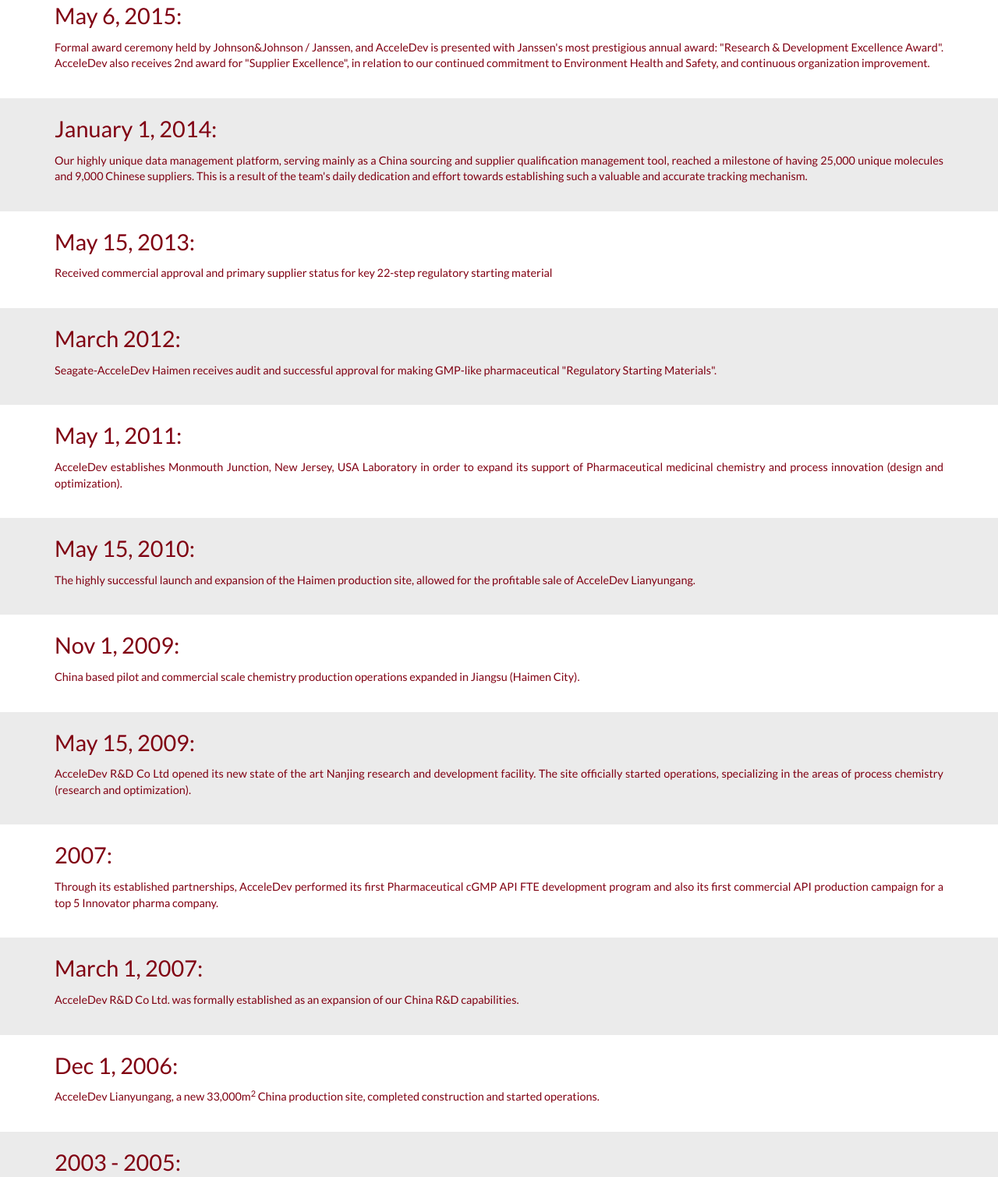
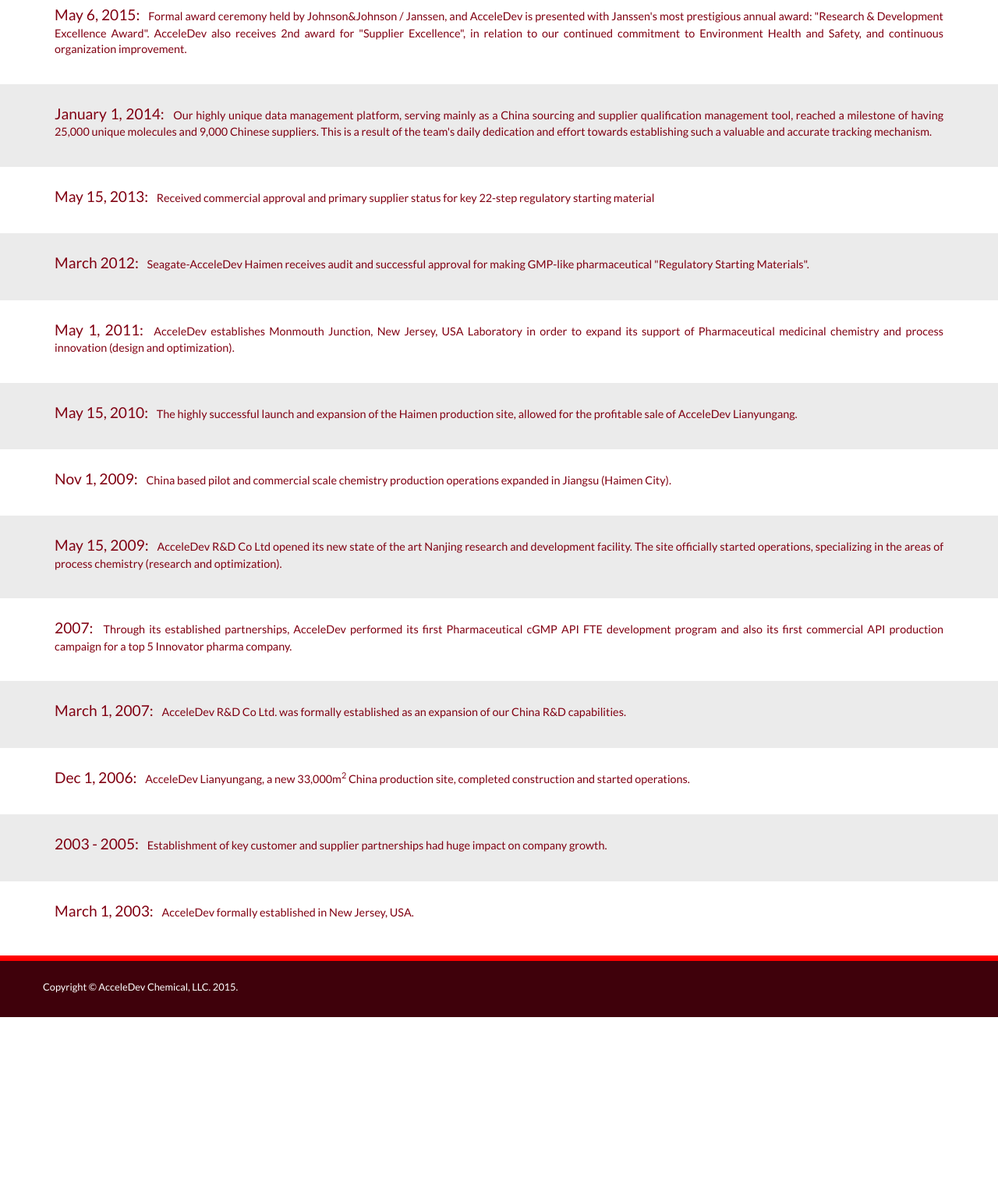
Before and after one commit to PrincetonUniversity/AcceleDev, a website: page news.html in a window 1280 px wide. Shown: the part 580-2089 px from the top of the page at 78% size. After the commit the page ends 1884 px from the top, so only its background shows below. Drawn offline with nearby package versions, Linux system fonts and the light colour scheme.

Commit message:
finished design updates; site completion pending new banners

```diff
--- a/components/sass/main.scss
+++ b/components/sass/main.scss
@@ -298,6 +298,12 @@
   }
 }
 
+.news-date {
+  font-style: bold;
+  font-size: 1.2rem;
+  margin-right: 8px;
+}
+
 
 /*****************************************************************************
 
@@ -380,7 +386,8 @@
 }
 
 #production-callout-image-large {
-  margin-top: -32px;
+  margin-top: 32px;
+  max-width: 440px;
 }
 
 .sourcing-advantage {
@@ -455,3 +462,8 @@
   padding: 0;
   font-weight: bold;
 }
+
+.contact-callout {
+  margin-right: 50px;
+  margin-top: -12px;
+}
--- a/css/news.css
+++ b/css/news.css
@@ -1,5 +1,3 @@
-main h2 {
-  font-size: 1.8rem;
+main p {
   margin-top: 24px;
-  margin-bottom: 14px;
 }
--- a/news.html
+++ b/news.html
@@ -143,8 +143,8 @@
 <div class='container'>
   <div class='row'>
     <div class='col-sm-12 col-sm-offset-0 col-xs-10 col-xs-offset-1'>
-      <h2>May 6, 2015:</h2>
       <p>
+      <span class='news-date'>May 6, 2015:</span>
       Formal award ceremony held by Johnson&amp;Johnson / Janssen,
       and AcceleDev is presented with Janssen's
       most prestigious annual award: "Research &amp; Development
@@ -161,8 +161,8 @@
   <div class='container'>
     <div class='row'>
       <div class='col-sm-12 col-sm-offset-0 col-xs-10 col-xs-offset-1'>
-        <h2>January 1, 2014:</h2>
         <p>
+        <span class='news-date'>January 1, 2014:</span>
         Our highly unique data management platform, serving mainly
         as a China sourcing and supplier qualification
         management tool, reached a milestone of having 25,000
@@ -179,8 +179,8 @@
 <div class='container'>
   <div class='row'>
     <div class='col-sm-12 col-sm-offset-0 col-xs-10 col-xs-offset-1'>
-      <h2>May 15, 2013:</h2>
       <p>
+      <span class='news-date'>May 15, 2013:</span>
       Received commercial approval and primary supplier status
       for key 22-step regulatory starting material
       </p>
@@ -192,8 +192,8 @@
   <div class='container'>
     <div class='row'>
       <div class='col-sm-12 col-sm-offset-0 col-xs-10 col-xs-offset-1'>
-        <h2>March 2012:</h2>
         <p>
+        <span class='news-date'>March 2012:</span>
         Seagate-AcceleDev Haimen receives audit and successful
         approval for making GMP-like pharmaceutical
         "Regulatory Starting Materials".
@@ -206,8 +206,8 @@
 <div class='container'>
   <div class='row'>
     <div class='col-sm-12 col-sm-offset-0 col-xs-10 col-xs-offset-1'>
-      <h2>May 1, 2011:</h2>
       <p>
+      <span class='news-date'>May 1, 2011:</span>
       AcceleDev establishes Monmouth Junction, New Jersey, USA
       Laboratory in order to expand its support of
       Pharmaceutical medicinal chemistry and process
@@ -221,8 +221,8 @@
   <div class='container'>
     <div class='row'>
       <div class='col-sm-12 col-sm-offset-0 col-xs-10 col-xs-offset-1'>
-        <h2>May 15, 2010:</h2>
         <p>
+        <span class='news-date'>May 15, 2010:</span>
         The highly successful launch and expansion of the Haimen
         production site, allowed for the profitable sale of
         AcceleDev Lianyungang.
@@ -235,8 +235,8 @@
 <div class='container'>
   <div class='row'>
     <div class='col-sm-12 col-sm-offset-0 col-xs-10 col-xs-offset-1'>
-      <h2>Nov 1, 2009:</h2>
       <p>
+      <span class='news-date'>Nov 1, 2009:</span>
       China based pilot and commercial scale chemistry
       production operations expanded in Jiangsu (Haimen City).
       </p>
@@ -248,8 +248,8 @@
   <div class='container'>
     <div class='row'>
       <div class='col-sm-12 col-sm-offset-0 col-xs-10 col-xs-offset-1'>
-        <h2>May 15, 2009:</h2>
         <p>
+        <span class='news-date'>May 15, 2009:</span>
         AcceleDev R&amp;D Co Ltd opened its new state of the art
         Nanjing research and development facility. The site
         officially started operations, specializing in the
@@ -263,8 +263,8 @@
 <div class='container'>
   <div class='row'>
     <div class='col-sm-12 col-sm-offset-0 col-xs-10 col-xs-offset-1'>
-      <h2>2007:</h2>
       <p>
+      <span class='news-date'>2007:</span>
       Through its established partnerships, AcceleDev performed its
       first Pharmaceutical cGMP API FTE development
       program and also its first commercial API production
@@ -278,8 +278,8 @@
   <div class='container'>
     <div class='row'>
       <div class='col-sm-12 col-sm-offset-0 col-xs-10 col-xs-offset-1'>
-        <h2>March 1, 2007:</h2>
         <p>
+        <span class='news-date'>March 1, 2007:</span>
         AcceleDev R&amp;D Co Ltd. was formally established as an
         expansion of our China R&amp;D capabilities.
         </p>
@@ -291,8 +291,8 @@
 <div class='container'>
   <div class='row'>
     <div class='col-sm-12 col-sm-offset-0 col-xs-10 col-xs-offset-1'>
-      <h2>Dec 1, 2006:</h2>
       <p>
+      <span class='news-date'>Dec 1, 2006:</span>
       AcceleDev Lianyungang, a new 33,000m<sup>2</sup> China production
       site, completed construction and started operations.
       </p>
@@ -304,8 +304,8 @@
   <div class='container'>
     <div class='row'>
       <div class='col-sm-12 col-sm-offset-0 col-xs-10 col-xs-offset-1'>
-        <h2>2003 - 2005:</h2>
         <p>
+        <span class='news-date'>2003 - 2005:</span>
         Establishment of key customer and supplier partnerships
         had huge impact on company growth.
         </p>
@@ -317,8 +317,8 @@
 <div class='container'>
   <div class='row'>
     <div class='col-sm-12 col-sm-offset-0 col-xs-10 col-xs-offset-1'>
-      <h2>March 1 2003:</h2>
       <p>
+      <span class='news-date'>March 1, 2003:</span>
       AcceleDev formally established in New Jersey, USA.
       </p>
     </div>
```
Also changed, not shown: contact.html (+8 -0 lines), css/main.css.
